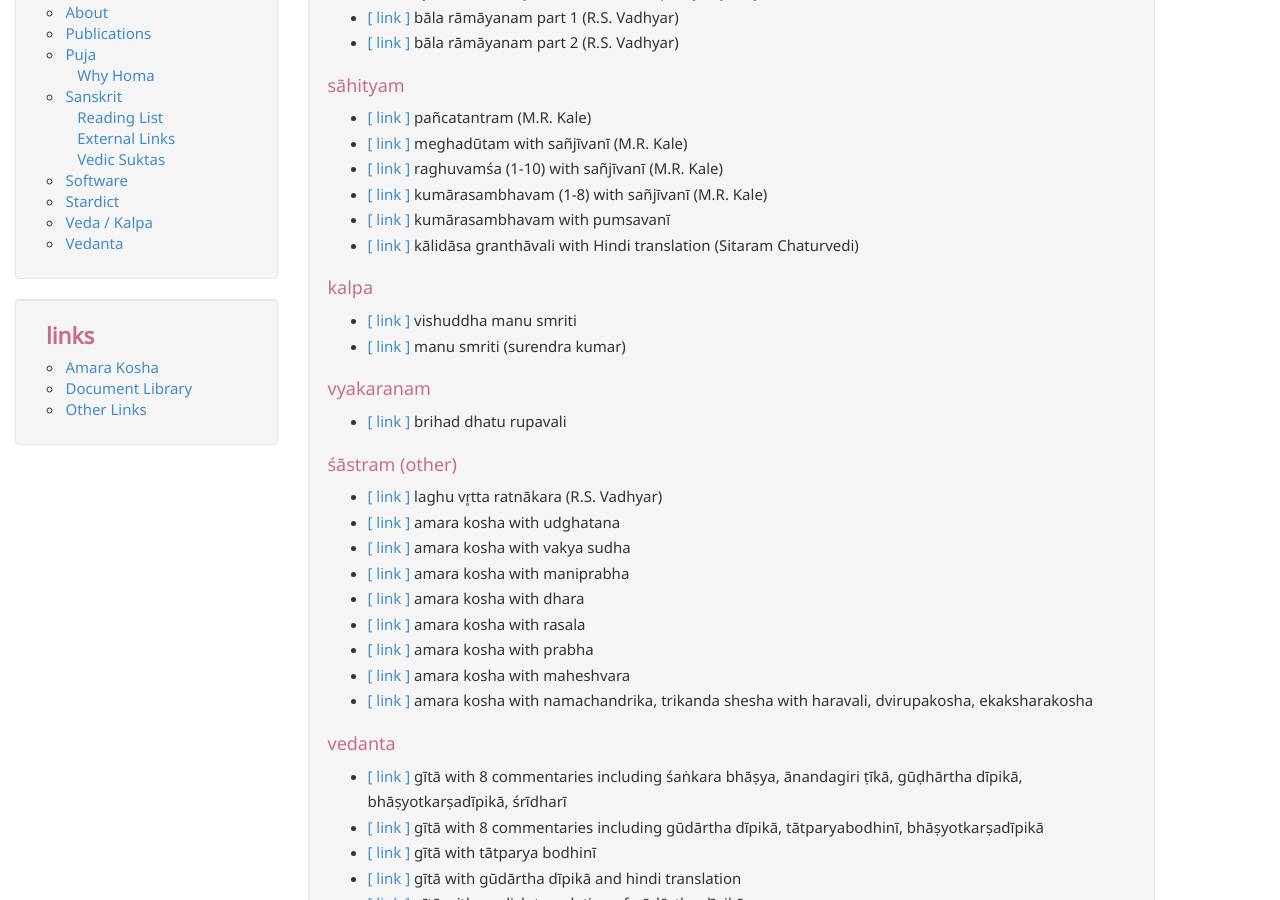
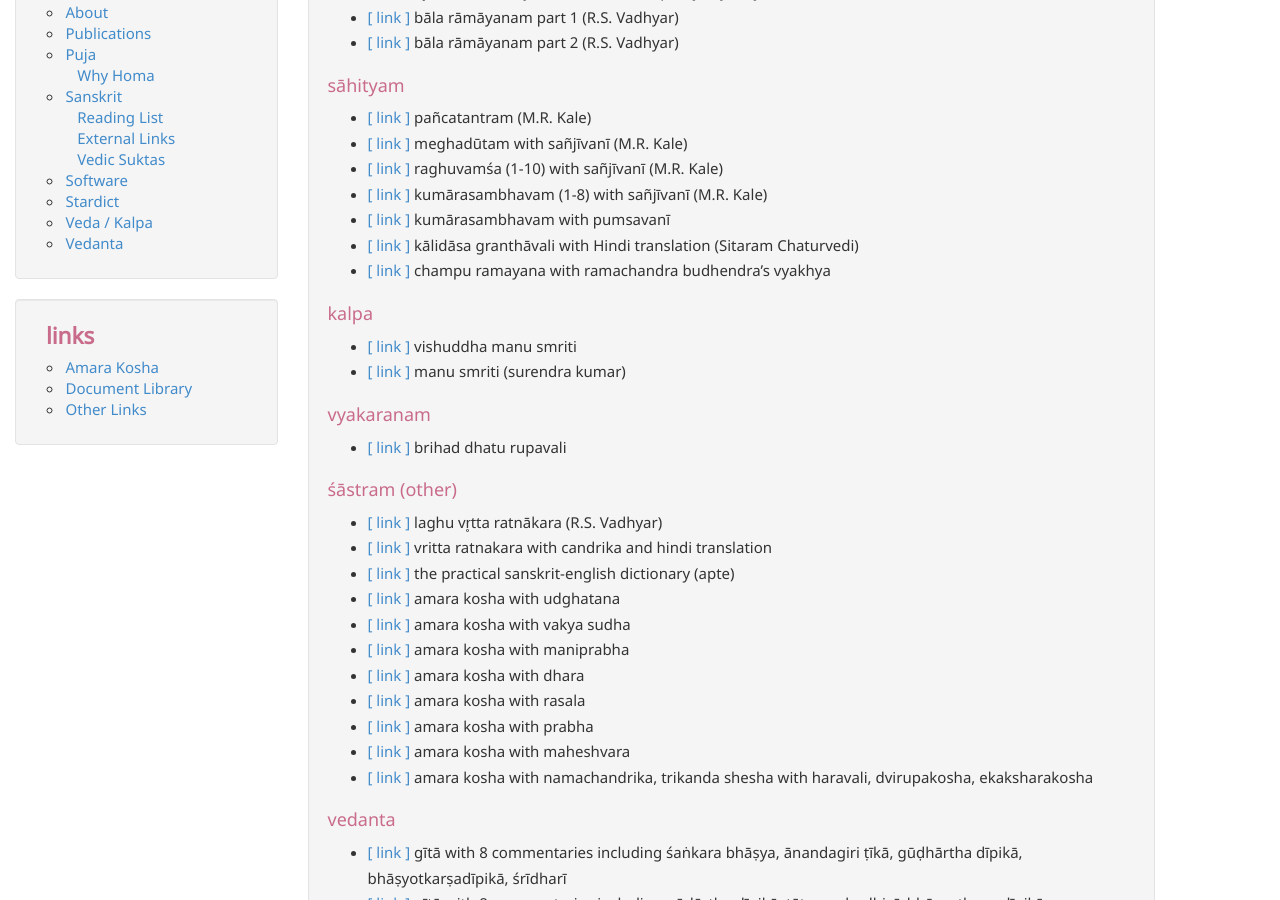
Before and after one commit to aupasana/aupasana.github.io, a Jekyll site: the page built from pages/sanskrit/links.md, in a window 1280 px wide and 900 px high, scrolled down 521 px. Built offline with Jekyll 4.4.1, drawn with Linux system fonts in a browser that asks for light colours; nearby versions of some CDN libraries.

Commit message:
Update sanskrit/links.md

```diff
--- a/pages/sanskrit/links.md
+++ b/pages/sanskrit/links.md
@@ -46,6 +46,7 @@ The links below mostly reference works on http://www.archive.org
 * [[ link ]][ks-kale] kumārasambhavam (1-8) with sañjīvanī (M.R. Kale)
 * [[ link ]][ks-pum] kumārasambhavam with pumsavanī
 * [[ link ]][kd-gv] kālidāsa granthāvali with Hindi translation (Sitaram Chaturvedi)
+* [[ link ]][cr] champu ramayana with ramachandra budhendra's vyakhya
 
 [pt-kale]: https://archive.org/details/PanchatantraKaleM.R.MLBD
 [md-kale]: https://archive.org/details/MeghadutaKaleM.R.1947
@@ -71,6 +73,8 @@ The links below mostly reference works on http://www.archive.org
 ## śāstram (other)
 
 * [[ link ]][lvr] laghu vr̥tta ratnākara (R.S. Vadhyar)
+* [[ link ]][vr] vritta ratnakara with candrika and hindi translation
+* [[ link ]][apte] the practical sanskrit-english dictionary (apte)
 * [[ link ]][amara-ks] amara kosha with udghatana
 * [[ link ]][amara-vs] amara kosha with vakya sudha
 * [[ link ]][amara-mp] amara kosha with maniprabha
@@ -81,6 +85,8 @@ The links below mostly reference works on http://www.archive.org
 * [[ link ]][amara-nc] amara kosha with namachandrika, trikanda shesha with haravali, dvirupakosha, ekaksharakosha
 
 [lvr]: https://archive.org/details/LaguVruttaRatnakaraRamachandraAiyarT.K.R.S.VadhyarAndSonsSL
+[vr]: https://archive.org/details/vritta_ratnakara
+[apte]: https://archive.org/details/ldpd_7285627_000
 [amara-ks]: https://archive.org/details/79077293AmaraKoshaWithTheCommentaryOfKshiraSwamin_201801
 [amara-vs]: https://archive.org/details/AmaraKoshaOfAmaraSingh1944NirnayaSagarPress_201609
 [amara-mp]: https://archive.org/details/AmaraKoshaManiprabha
```
Also changed, not shown: other parts of pages/sanskrit/links.md (+1 -0 lines).
